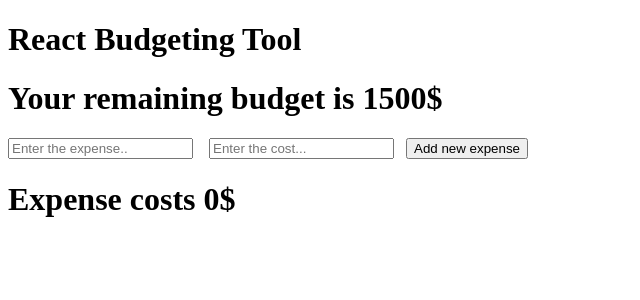
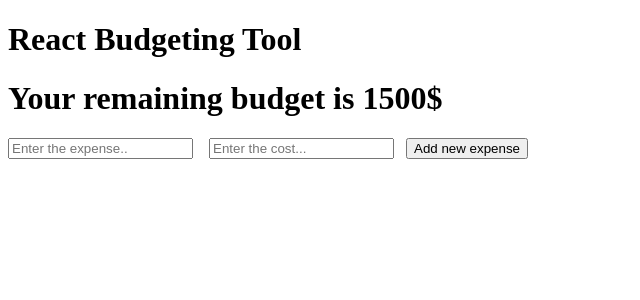
Before and after one commit to LenkoIvanov/budget-new, a React (Create React App) app: page / in a window 1280 px wide. Shown: the top 300 px of the page, without its empty margins (0-640 px from the left). Built offline with nearby package versions, Linux system fonts and the light colour scheme.

Commit message:
fixed the issue with the undefined property

```diff
--- a/src/App.js
+++ b/src/App.js
@@ -23,6 +23,8 @@ function App() {
     //   expense,
     //   ...prevAllExpenses
     // ]));
+
+    setAllExpenses((prevAll) => ([...prevAll, expense]));
   }
 
   const handleChange = event =>{
@@ -49,8 +51,8 @@ function App() {
         onChange = {handleChange}/>&nbsp;&nbsp;&nbsp;
         <button>Add new expense</button>
       </form>
-      {/* {allExpenses.map(({item, cost}) => {return <h1>{item} costs {cost}$</h1>} )} */}
-      <Printer name = {expense.name} cost = {expense.cost}/>
+      {allExpenses.map(({name, cost}) => {return <h1>{name} costs {cost}$</h1>})}
+      {/* {<Printer name = {expense.name} cost = {expense.cost}/>} */}
     </div>
   )
 }
```
